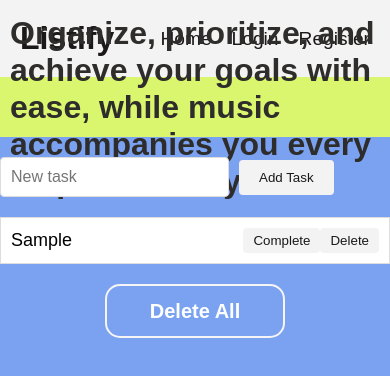
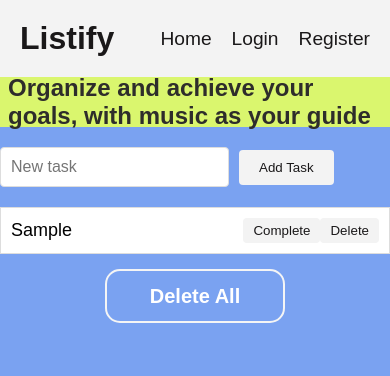
Before and after one commit to anaeggerdemier/Listify, a React (Create React App) app: page / in a window 390 px wide. Both pictures are taken after typing "Sample" into the empty fields and a click on the button "Add Task". Shown: the top 376 px of the page. Built offline with nearby package versions, Linux system fonts and the light colour scheme; no server answers.

Commit message:
Listify <feat: Add confirmation for Delete All button, improve responsiveness, and validate task list before deletion>

```diff
--- a/src/Pages/Home/Home.jsx
+++ b/src/Pages/Home/Home.jsx
@@ -1,4 +1,4 @@
-import React from 'react';
+import React, { useState } from 'react';
 import TodoInput from '../../Components/TodoInput/TodoInput.jsx';
 import TodoList from '../../Components/TodoList/TodoList.jsx';
 import { HeaderContainer, Title, DeleteAllButtonContainer } from './Home.styled.js';
@@ -16,10 +16,23 @@ const Home = () => {
     handleDeleteAll,
   } = useTodoState();
 
+  const [isDeleteAllConfirmed, setIsDeleteAllConfirmed] = useState(false);
+
+  const handleDeleteAllConfirm = () => {
+    if (todos.length > 0) {
+      if (!isDeleteAllConfirmed) {
+        setIsDeleteAllConfirmed(true);
+        return;
+      }
+      handleDeleteAll();
+      setIsDeleteAllConfirmed(false);
+    }
+  };
+
   return (
-    <div className="home-page">
+    <div>
       <HeaderContainer>
-        <Title>Organize, prioritize, and achieve your goals with ease, while music accompanies you every step of the way</Title>
+        <Title>Organize and achieve your goals, with music as your guide</Title>
       </HeaderContainer>
 
       <TodoInput
@@ -34,11 +47,17 @@ const Home = () => {
         onToggleComplete={handleToggleTodo}
       />
 
-      <DeleteAllButtonContainer>
-        <Button primary onClick={handleDeleteAll}>
-          Delete All
-        </Button>
-      </DeleteAllButtonContainer>
+      {todos.length > 0 && (
+        <DeleteAllButtonContainer>
+          <Button
+            primary
+            onClick={handleDeleteAllConfirm}
+            aria-label="Delete all tasks"
+          >
+            {isDeleteAllConfirmed ? 'Are you sure?' : 'Delete All'}
+          </Button>
+        </DeleteAllButtonContainer>
+      )}
     </div>
   );
 };
--- a/src/Pages/Home/Home.styled.js
+++ b/src/Pages/Home/Home.styled.js
@@ -8,6 +8,11 @@ export const HeaderContainer = styled.header`
   justify-content: center;
   align-items: center;
   height: 60px;
+
+  @media (max-width: 768px) {
+    height: 50px;
+    padding: 8px;
+  }
 `;
 
 export const Title = styled.h1`
@@ -15,6 +20,10 @@ export const Title = styled.h1`
   font-weight: 700;
   color: #2e2d2b;
   margin: 0;
+
+  @media (max-width: 768px) {
+    font-size: 1.5rem;
+  }
 `;
 
 export const DeleteAllButtonContainer = styled.div`
@@ -23,6 +32,10 @@ export const DeleteAllButtonContainer = styled.div`
   justify-content: center;
   align-items: center;
   width: 100%;
+
+  @media (max-width: 768px) {
+    margin-top: 15px;
+  }
 `;
 
 export const DeleteAllButton = styled.button`
@@ -56,4 +69,10 @@ export const DeleteAllButton = styled.button`
     outline: none;
     box-shadow: 0 0 0 0.2rem ${({ theme }) => theme.colors.primaryHover};
   }
+
+  @media (max-width: 768px) {
+    width: 9rem;
+    height: 2.75rem;
+    font-size: 1rem;
+  }
 `;
```
